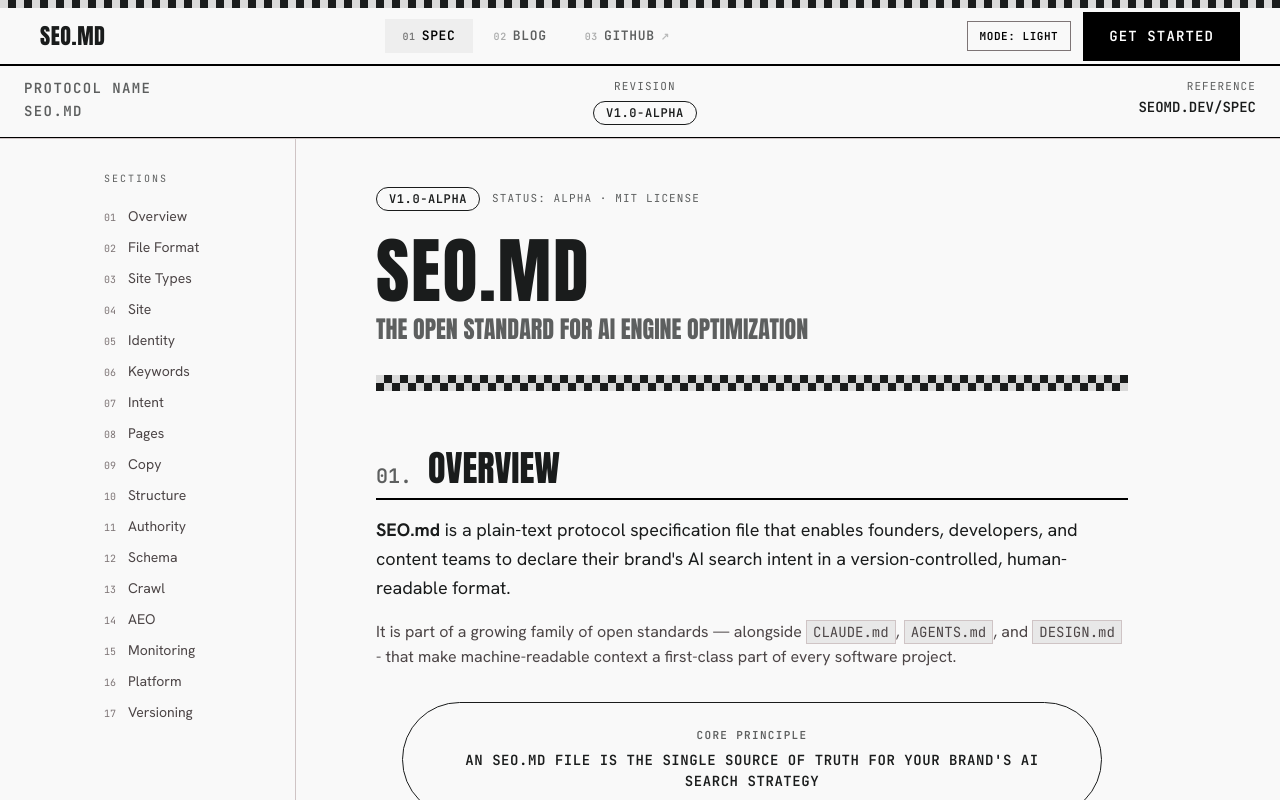
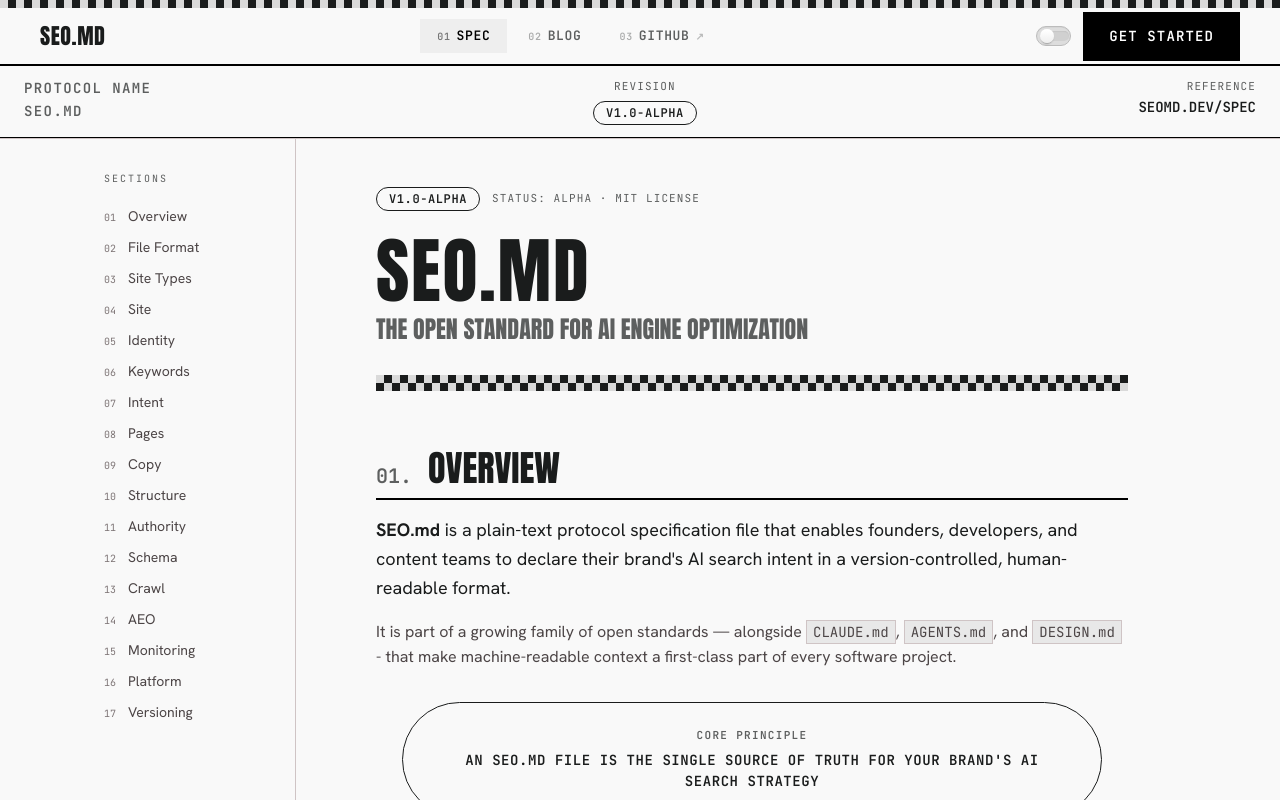
Before and after one commit to gigabit-eth/seomd.dev, a Next.js app: page /spec in a window 1280 px wide. Shown: the top 800 px of the page. Built offline with nearby package versions, Linux system fonts and the light colour scheme.

Commit message:
feat: implement ThemeSync component and replace theme toggle buttons with animated slider toggles

```diff
--- a/src/app/globals.css
+++ b/src/app/globals.css
@@ -251,7 +251,6 @@
   --radius-none:  0px;
   --radius-pill:  9999px;
 }
-
 /* ============================================================
    Global Base Styles
    ============================================================ */
@@ -513,3 +512,94 @@ code:not(.code-block code) {
 .hljs-comment { color: #6a9955; }
 .hljs-variable { color: #9cdcfe; }
 .hljs-title { color: #dcdcaa; }
+
+/* ── Custom Theme Switch Slider v2 ── */
+.slider-v2 {
+  position: relative;
+  display: block;
+  width: 3.5em;
+  height: 2.0em;
+  cursor: pointer;
+  border-radius: 1.0em;
+  transition: background-color 350ms, border-color 350ms;
+  background: #dddddd;
+  box-shadow:
+    0 0.07em 0.1em -0.1em rgba(0, 0, 0, 0.4) inset,
+    0 0.05em 0.08em -0.01em rgba(255, 255, 255, 0.7);
+  border: 1px solid #bcbcbc;
+}
+
+:root[data-theme="dark"] .slider-v2 {
+  background: #222222;
+  border-color: #444444;
+  box-shadow:
+    0 0.07em 0.1em -0.1em rgba(0, 0, 0, 0.8) inset,
+    0 0.05em 0.08em -0.01em rgba(255, 255, 255, 0.1);
+}
+
+@media (prefers-color-scheme: dark) {
+  :root:not([data-theme="light"]) .slider-v2 {
+    background: #222222;
+    border-color: #444444;
+    box-shadow:
+      0 0.07em 0.1em -0.1em rgba(0, 0, 0, 0.8) inset,
+      0 0.05em 0.08em -0.01em rgba(255, 255, 255, 0.1);
+  }
+}
+
+.slider-v2::after {
+  position: absolute;
+  content: '';
+  width: 1.4em;
+  height: 1.4em;
+  top: 0.2em;
+  left: 0.25em;
+  border-radius: 50%;
+  transition: left 250ms ease-in-out;
+  background: linear-gradient(#ffffff 10%, #eeeeee);
+  box-shadow:
+    0 0.1em 0.15em -0.05em rgba(255, 255, 255, 0.9) inset,
+    0 0.2em 0.2em -0.12em rgba(0, 0, 0, 0.4);
+}
+
+.slider-v2::before {
+  position: absolute;
+  content: '';
+  width: 2.9em;
+  height: 1.0em;
+  top: 0.4em;
+  left: 0.25em;
+  border-radius: 0.5em;
+  transition: box-shadow 250ms ease-in-out, background-color 250ms;
+  background: #d0d0d0;
+  box-shadow: 0 0.08em 0.15em -0.1em rgba(0, 0, 0, 0.3) inset;
+}
+
+:root[data-theme="dark"] .slider-v2::before {
+  background: #333333;
+}
+
+@media (prefers-color-scheme: dark) {
+  :root:not([data-theme="light"]) .slider-v2::before {
+    background: #333333;
+  }
+}
+
+input:checked + .slider-v2::before {
+  background: #4cd964;
+  box-shadow: 0 0.08em 0.15em -0.1em rgba(0, 0, 0, 0.3) inset;
+}
+
+:root[data-theme="dark"] input:checked + .slider-v2::before {
+  background: #34c759;
+}
+
+@media (prefers-color-scheme: dark) {
+  :root:not([data-theme="light"]) input:checked + .slider-v2::before {
+    background: #34c759;
+  }
+}
+
+input:checked + .slider-v2::after {
+  left: 1.75em;
+}
--- a/src/app/layout.js
+++ b/src/app/layout.js
@@ -1,4 +1,5 @@
 import './globals.css';
+import ThemeSync from '@/components/ThemeSync';
 import { Anton, Hanken_Grotesk, EB_Garamond, JetBrains_Mono } from 'next/font/google';
 
 const anton = Anton({
@@ -98,6 +99,7 @@ export default function RootLayout({ children }) {
         />
       </head>
       <body className="bg-surface text-on-surface font-body antialiased">
+        <ThemeSync />
         {children}
       </body>
     </html>
--- a/src/components/Navbar.js
+++ b/src/components/Navbar.js
@@ -89,14 +89,19 @@ export default function Navbar() {
 
         {/* Right: Theme toggle + CTA */}
         <div className="hidden md:flex items-center gap-3 shrink-0">
-          <button
-            onClick={toggleTheme}
-            className="font-mono text-[11px] font-semibold uppercase tracking-wider border border-outline hover:border-primary px-3 py-1.5 transition-colors cursor-pointer bg-transparent text-primary"
-            aria-label="Toggle light/dark mode"
+          <input
+            type="checkbox"
             id="theme-toggle"
-          >
-            MODE: {theme ? theme.toUpperCase() : '...'}
-          </button>
+            className="sr-only"
+            checked={theme === 'dark'}
+            onChange={toggleTheme}
+            disabled={theme === null}
+          />
+          <label
+            className={`slider-v2 text-[10px] ${theme === null ? 'opacity-50 pointer-events-none' : ''}`}
+            htmlFor="theme-toggle"
+            aria-label="Toggle dark mode"
+          />
           <Link
             href="/spec"
             className="btn-primary py-2 px-4 text-[12px]"
@@ -141,15 +146,25 @@ export default function Navbar() {
                 </Link>
               );
             })}
-            <div className="px-6 py-4 flex items-center gap-3">
-              <button
-                onClick={toggleTheme}
-                className="font-mono text-[11px] font-semibold uppercase tracking-wider border border-outline hover:border-primary px-3 py-1.5 transition-colors cursor-pointer bg-transparent text-primary w-full text-left"
-                aria-label="Toggle light/dark mode"
-                id="theme-toggle-mobile"
-              >
-                MODE: {theme ? theme.toUpperCase() : '...'}
-              </button>
+            <div className="px-6 py-4 flex items-center justify-between border-b border-outline-variant">
+              <span className="font-mono text-[12px] font-semibold uppercase tracking-wider text-secondary">
+                DARK MODE
+              </span>
+              <div className="flex items-center">
+                <input
+                  type="checkbox"
+                  id="theme-toggle-mobile"
+                  className="sr-only"
+                  checked={theme === 'dark'}
+                  onChange={toggleTheme}
+                  disabled={theme === null}
+                />
+                <label
+                  className={`slider-v2 text-[10px] ${theme === null ? 'opacity-50 pointer-events-none' : ''}`}
+                  htmlFor="theme-toggle-mobile"
+                  aria-label="Toggle dark mode"
+                />
+              </div>
             </div>
           </nav>
         </div>
--- /dev/null
+++ b/src/components/ThemeSync.js
@@ -0,0 +1,17 @@
+'use client';
+
+import { useEffect } from 'react';
+import { usePathname } from 'next/navigation';
+
+export default function ThemeSync() {
+  const pathname = usePathname();
+
+  useEffect(() => {
+    const theme = localStorage.getItem('theme');
+    const systemDark = window.matchMedia('(prefers-color-scheme: dark)').matches;
+    const active = theme === 'dark' || (!theme && systemDark) ? 'dark' : 'light';
+    document.documentElement.setAttribute('data-theme', active);
+  }, [pathname]);
+
+  return null;
+}
```
